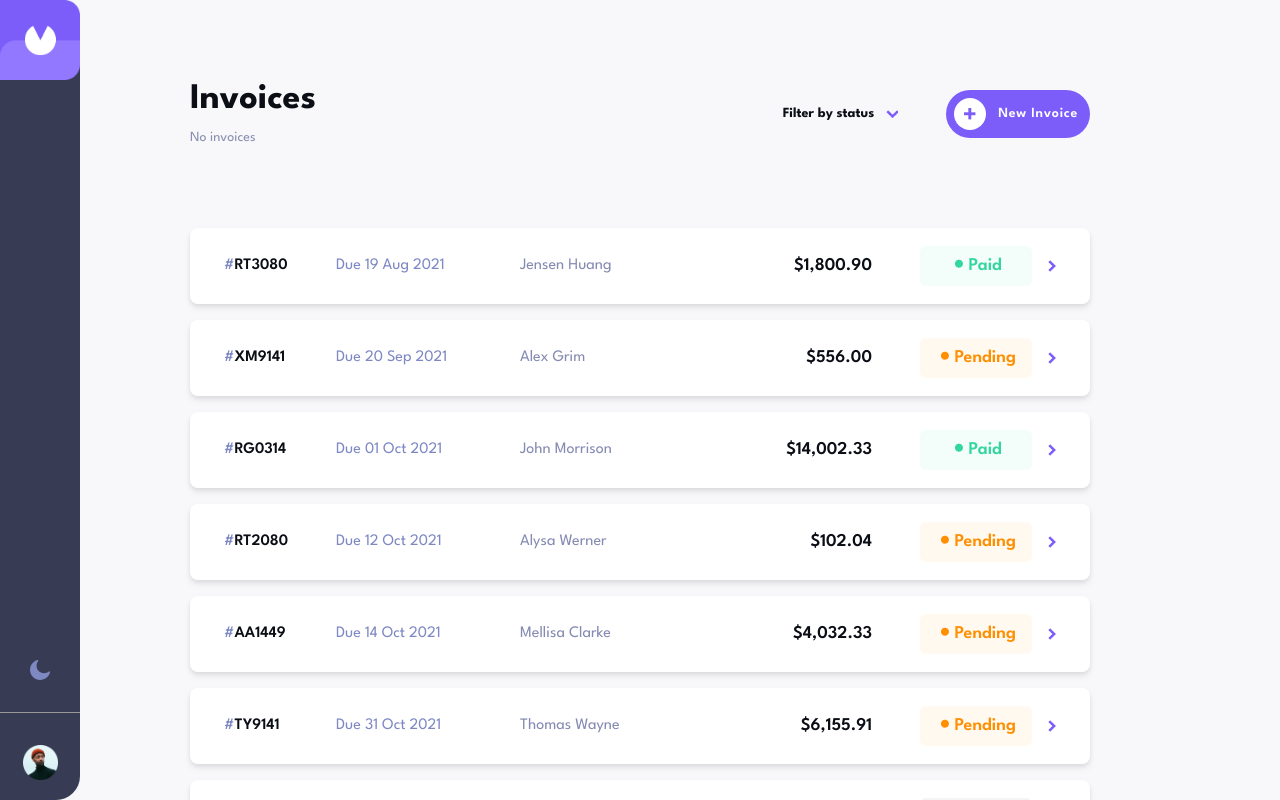
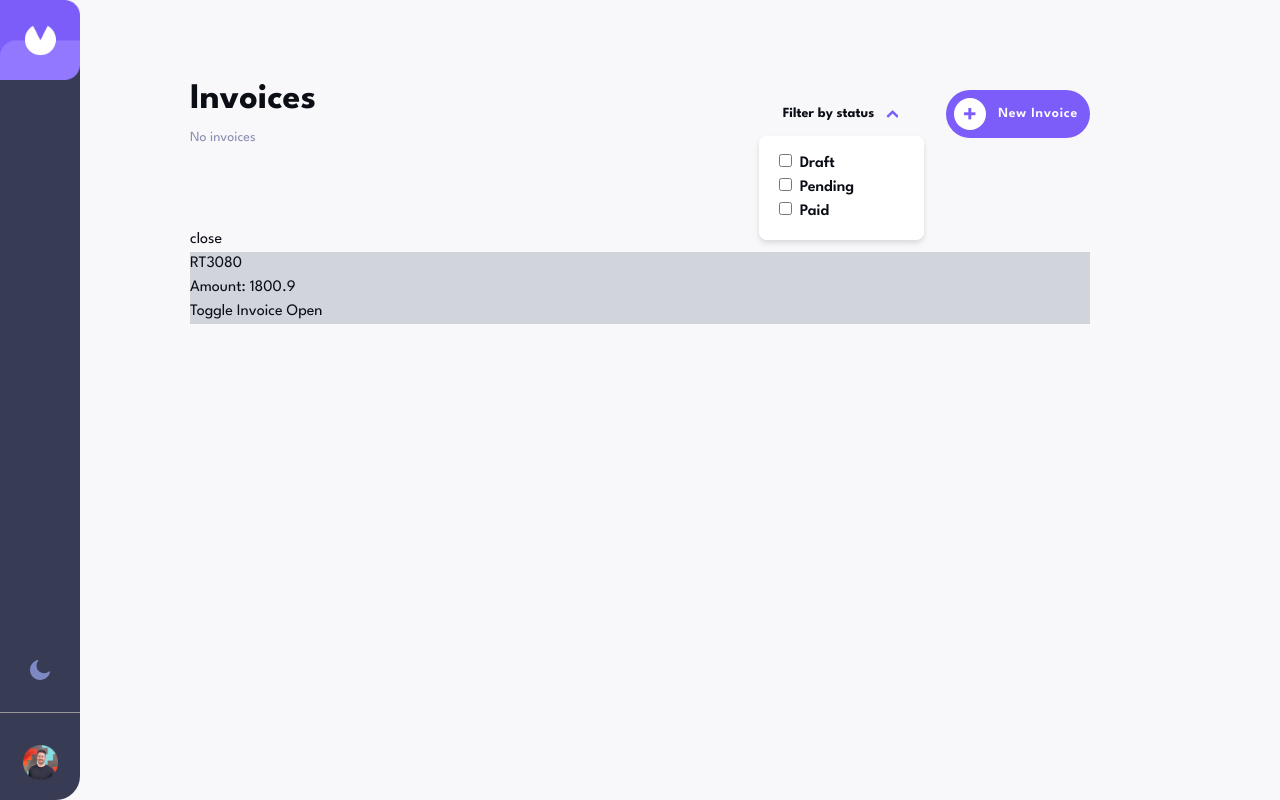
Before and after one commit to tyrellcurry/angularInvoiceApp, an Angular app in the folder frontend/: page / in a window 1280 px wide. Both pictures are taken after a click on the button "Filter by status". Built offline with nearby package versions, Linux system fonts and the light colour scheme.

Commit message:
Invoice preview toggle started

```diff
--- a/frontend/src/app/invoice-main/invoice-main.component.html
+++ b/frontend/src/app/invoice-main/invoice-main.component.html
@@ -1,4 +1,4 @@
-<section *ngIf="(invoices.length < 0); else invoiceSection" class="h-[80%] bg-red-200">
+<section *ngIf="(invoices.length < 1); else invoiceSection" class="h-[80%] bg-red-200">
   <div class="flex flex-col items-center justify-center h-full">
     <div class="pb-10">
       <img class="max-w-[300px]" src="assets/invoice/invoices-none.png" alt="Lady with envelop">
@@ -13,8 +13,8 @@
   </div>
 </section>
 <ng-template #invoiceSection>
-  <section class="py-20">
-    <div class="flex items-center justify-between px-8 py-4 mb-4 bg-white drop-shadow-md rounded-lg cursor-pointer box-border border-transparent border-2 hover:border-vivid-purple dark:bg-invoice-dark" *ngFor="let invoice of invoices">
+  <section class="py-20 relative">
+    <div class="flex items-center justify-between px-8 py-4 mb-4 bg-white drop-shadow-md rounded-lg cursor-pointer box-border border-transparent border-2 hover:border-vivid-purple dark:bg-invoice-dark" *ngFor="let invoice of invoices" [attr.data-status]="invoice.status" (click)="onInvoiceClick(invoice)" [ngClass]="{'hidden': invoiceOpen}">
       <div class="flex gap-10">
         <p class="font-semibold text-purple-shade w-12 mr-6">#<span class="text-dark-black dark:text-white">{{invoice.id}}</span></p>
         <p class="text-purple-shade dark:text-faded-hover-purple w-32 mr-4">Due {{invoice.paymentDue | date:'dd MMM yyyy'}}</p>
@@ -22,7 +22,7 @@
       </div>
       <div class="flex items-center">
         <p class="dark:text-white pr-12 font-semibold text-lg">${{invoice.total | number : '1.2-2'}}</p>
-        <div class="flex items-center justify-center w-28 text-center rounded-md text-lg" [ngClass]="{'bg-paid-bg text-paid dark:bg-paid-bg-dark': invoice.status === 'paid', 'bg-pending-bg text-pending dark:bg-pending-bg-dark': invoice.status === 'pending', 'bg-draft-bg text-draft dark:bg-draft-bg-dark dark:text-draft-dark': invoice.status === 'draft'}">
+        <div class="flex items-center justify-center w-28 text-center rounded-md text-lg select-none" [ngClass]="{'bg-paid-bg text-paid dark:bg-paid-bg-dark': invoice.status === 'paid', 'bg-pending-bg text-pending dark:bg-pending-bg-dark': invoice.status === 'pending', 'bg-draft-bg text-draft dark:bg-draft-bg-dark dark:text-draft-dark': invoice.status === 'draft'}">
           <span class="text-4xl">&#8226;</span><p class="font-semibold">{{invoice.status | titlecase}}</p>
         </div>
         <div class="pl-4">
@@ -30,5 +30,9 @@
         </div>
       </div>
     </div>
+    <menu>
+      <button (click)="toggleInvoicePreview()">close</button>
+    </menu>
+    <app-invoice-preview *ngIf="invoiceOpen"></app-invoice-preview>
   </section>
 </ng-template>
--- a/frontend/src/app/invoice-main/invoice-main.component.ts
+++ b/frontend/src/app/invoice-main/invoice-main.component.ts
@@ -1,4 +1,5 @@
 import { Component, OnInit } from '@angular/core';
+import { InvoiceService } from '../invoice.service';
 
 @Component({
   selector: 'app-invoice-main',
@@ -6,7 +7,9 @@ import { Component, OnInit } from '@angular/core';
 })
 export class InvoiceMainComponent implements OnInit {
 
+  invoiceOpen: boolean = false;
 
+  constructor(private invoiceService: InvoiceService) {}
   invoices = [{
     "id": "RT3080",
     "createdAt": "2021-08-18",
@@ -242,6 +245,15 @@ export class InvoiceMainComponent implements OnInit {
   }
 
   ngOnInit(): void {
+    this.onInvoiceClick(this.invoices[0])
+  }
+
+  onInvoiceClick(invoice: any) {
+    this.invoiceService.setSelectedInvoice(invoice);
+    this.toggleInvoicePreview();
+  }
+  toggleInvoicePreview():void{
+    this.invoiceOpen = !this.invoiceOpen;
   }
 
 }
--- a/frontend/src/app/invoice-nav/invoice-nav.component.html
+++ b/frontend/src/app/invoice-nav/invoice-nav.component.html
@@ -4,17 +4,31 @@
     <p class="text-faded-purple-alt text-sm pt-2">No invoices</p>
   </div>
   <div class="flex gap-12 items-center">
-    <div>
-      <button class="flex items-center gap-3">
+    <div class="relative">
+      <button class="flex items-center gap-3" (click)="filterBoxToggle()">
         <span class="font-bold text-sm dark:text-white">Filter by status</span>
-        <img class="max-w-[12px]" src="assets/invoice/chevron-down.png" alt="chevron down">
+        <img class="max-w-[12px] transition-[transform] duration-150 ease-in-out" [ngClass]="filterBoxOpen ? 'scale-y-[-1]':''" src="assets/invoice/chevron-down.png" alt="chevron down">
       </button>
+      <div *ngIf="filterBoxOpen" id="box" class="bg-white py-4 px-5 w-[165px] rounded-lg drop-shadow-md absolute -left-6 top-8 z-10 dark:bg-dark-purple-alt dark:text-white">
+        <div>
+          <input class="cursor-pointer" type="checkbox" id="draft" name="draft" />
+          <label class="cursor-pointer select-none pl-2 font-semibold" for="draft">Draft</label>
+        </div>
+        <div>
+          <input class="cursor-pointer" type="checkbox" id="pending" name="pending" />
+          <label class="cursor-pointer select-none pl-2 font-semibold" for="pending">Pending</label>
+        </div>
+        <div>
+          <input class="cursor-pointer" type="checkbox" id="paid" name="paid" />
+          <label class="cursor-pointer select-none pl-2 font-semibold" for="paid">Paid</label>
+        </div>
+      </div>
     </div>
     <button class="bg-vivid-purple text-white flex items-center gap-3 py-2 pl-2 pr-3 rounded-full hover:bg-vivid-purple-hover">
       <div class="bg-white w-fit p-2.5 rounded-full">
         <img class="max-w-[12px]" src="assets/invoice/plus-icon.png" alt="plus">
       </div>
-      <span class="text-sm font-semibold tracking-wider">New Invoice</span>
+      <span class="text-sm font-semibold tracking-wider select-none">New Invoice</span>
     </button>
   </div>
 </div>
--- a/frontend/src/app/invoice-nav/invoice-nav.component.ts
+++ b/frontend/src/app/invoice-nav/invoice-nav.component.ts
@@ -6,6 +6,11 @@ import { Component, OnInit } from '@angular/core';
 })
 export class InvoiceNavComponent implements OnInit {
 
+  filterBoxOpen: boolean = false;
+
+  filterBoxToggle():void{
+    this.filterBoxOpen = !this.filterBoxOpen;
+  }
   constructor() { }
 
   ngOnInit(): void {
--- /dev/null
+++ b/frontend/src/app/invoice-preview/invoice-preview.component.html
@@ -0,0 +1,5 @@
+<section *ngIf="selectedInvoice" class="bg-gray-300">
+  <h2>{{ selectedInvoice.id }}</h2>
+  <p>Amount: {{ selectedInvoice.total }}</p>
+  <button>Toggle Invoice Open</button>
+</section>
--- /dev/null
+++ b/frontend/src/app/invoice-preview/invoice-preview.component.ts
@@ -0,0 +1,20 @@
+import { Component, OnInit } from '@angular/core';
+import { InvoiceService } from '../invoice.service';
+
+@Component({
+  selector: 'app-invoice-preview',
+  templateUrl: './invoice-preview.component.html',
+  styleUrls: ['./invoice-preview.component.css']
+})
+export class InvoicePreviewComponent implements OnInit {
+  selectedInvoice: any;
+
+  constructor(private invoiceService: InvoiceService) {}
+
+  ngOnInit() {
+    this.invoiceService.selectedInvoice$.subscribe((invoice) => {
+      this.selectedInvoice = invoice;
+    });
+  }
+
+}
--- /dev/null
+++ b/frontend/src/app/invoice.service.ts
@@ -0,0 +1,15 @@
+
+import { Injectable } from '@angular/core';
+import { BehaviorSubject } from 'rxjs';
+
+@Injectable({
+  providedIn: 'root',
+})
+export class InvoiceService {
+  private selectedInvoiceSource = new BehaviorSubject<any>(null);
+  selectedInvoice$ = this.selectedInvoiceSource.asObservable();
+
+  setSelectedInvoice(invoice: any) {
+    this.selectedInvoiceSource.next(invoice);
+  }
+}
--- a/frontend/src/app/navbar/navbar.component.html
+++ b/frontend/src/app/navbar/navbar.component.html
@@ -18,7 +18,7 @@
       </ng-template>
     </div>
     <hr class="w-full h-[1px] my-8 bg-hr-grey border-0">
-    <div class="max-w-[35px]">
+    <div class="max-w-[35px] cursor-pointer">
       <img class="w-full h-auto" src="{{pfp}}" alt="Profile Photo">
     </div>
   </div>
--- a/frontend/src/app/navbar/navbar.component.ts
+++ b/frontend/src/app/navbar/navbar.component.ts
@@ -17,7 +17,7 @@ export class NavbarComponent implements OnInit {
     document.documentElement.classList.remove('dark');
   }
   tester: string = 'helloworld';
-  pfp: string = 'assets/nav/pfp-1.png';
+  pfp: string = 'assets/nav/pfp-2.png';
   constructor() {
   }
 
--- a/frontend/tailwind.config.js
+++ b/frontend/tailwind.config.js
@@ -8,6 +8,7 @@ module.exports = {
       colors: {
         'faded-white': '#F8F8FB',
         'dark-purple': '#141625',
+        'dark-purple-alt': '#252945',
         'mid-dark-purple': '#373B53',
         'mid-purple': '#494E6E',
         'vivid-purple': '#7C5DFA',
```
Also changed, not shown: frontend/src/app/app.module.ts (+5 -2 lines), frontend/src/app/invoice-preview/invoice-preview.component.css (added), frontend/src/assets/nav/pfp-2.png (added), 1 other file (tests, documents, lock files or other folders).
